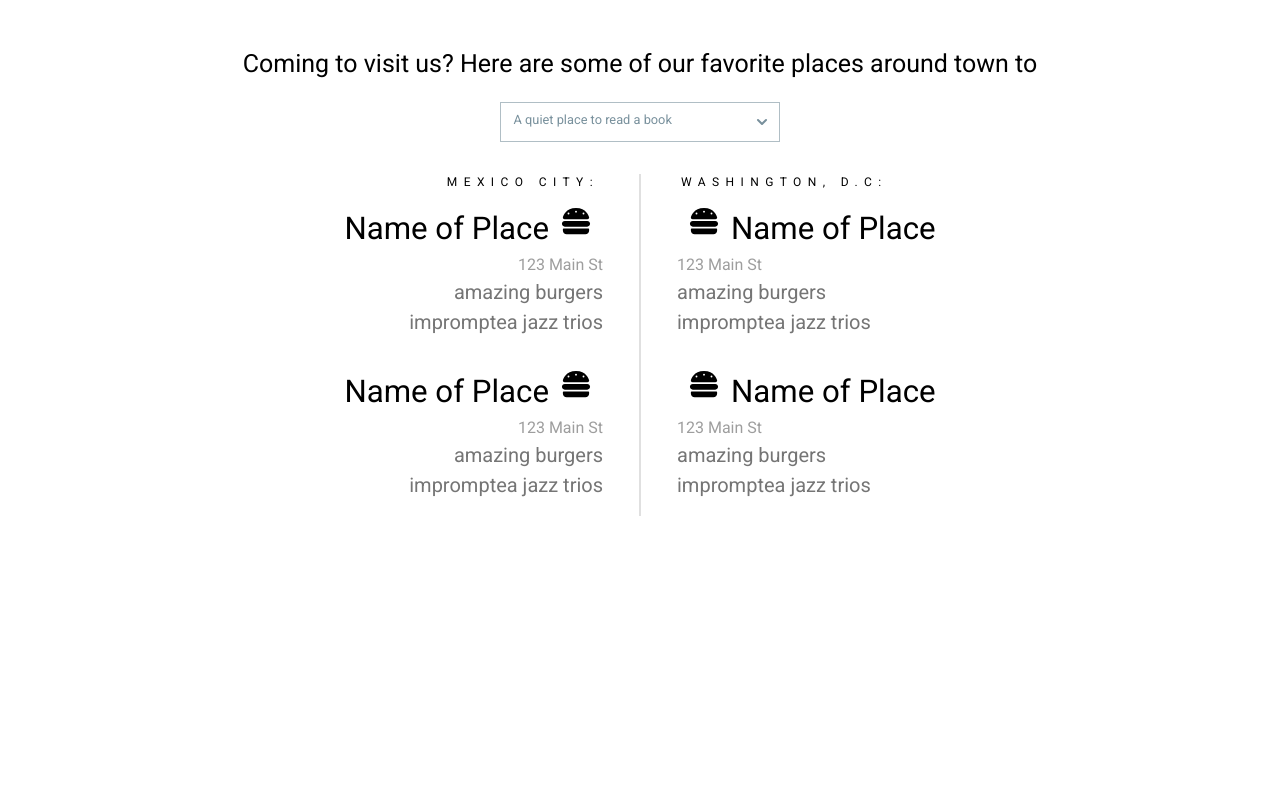
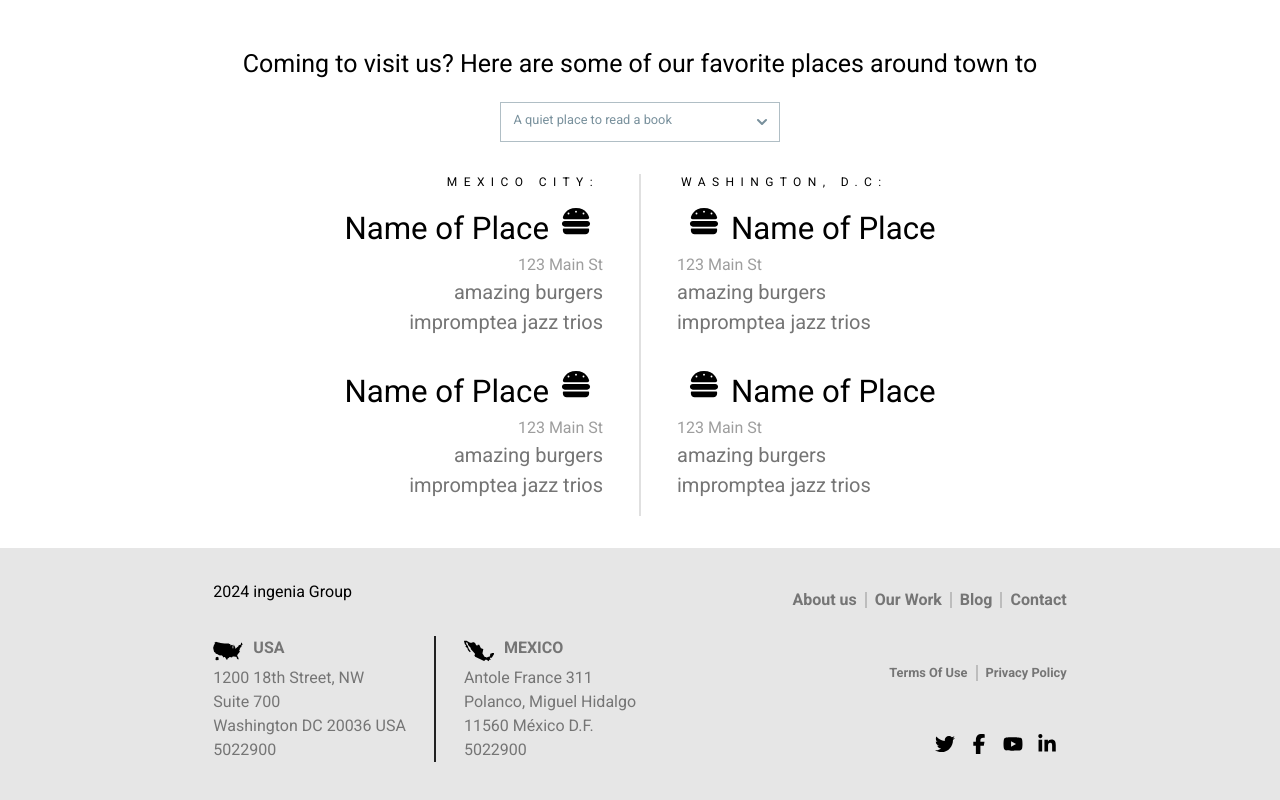
Before and after one commit to ChrisCedi/ingenia-landing, a Next.js app: page / in a window 1280 px wide. Shown: the part 1704-2504 px from the top of the page. Before the commit the page ends 2252 px from the top, so only its background shows below. Built offline with nearby package versions, Linux system fonts and the light colour scheme.

Commit message:
footer component in layout

```diff
--- /dev/null
+++ b/src/app/atoms/AddressFooter.jsx
@@ -0,0 +1,32 @@
+import { CountryCard } from "./CountryCard";
+
+export const AddressFooter = () => {
+  return (
+    <div className="flex flex-col  items-start">
+      <p>2024 ingenia Group</p>
+      <div className=" flex-col  my-8 flex md:flex-row justify-center">
+        <div>
+          <CountryCard
+            country="USA"
+            address="1200 18th Street, NW"
+            city="Suite 700"
+            state="Washington DC 20036 USA"
+            number="5022900"
+            icon="/svg/address-usa.svg"
+          />
+        </div>
+        <div className="hidden lg:flex md:border border-solid border-gray-900 mx-7" />
+        <div>
+          <CountryCard
+            country="MEXICO"
+            address="Antole France 311"
+            city="Polanco, Miguel Hidalgo"
+            state="11560 México D.F."
+            number="5022900"
+            icon="/svg/address-mexico.svg"
+          />
+        </div>
+      </div>
+    </div>
+  );
+};
--- /dev/null
+++ b/src/app/atoms/ButtonsMedia.jsx
@@ -0,0 +1,52 @@
+import Image from "next/image";
+
+export const ButtonsMedia = () => {
+  return (
+    <div className="flex mb-10 mt-2">
+      <a
+        href="https://twitter.com/i/flow/login?redirect_after_login=%2Fingeniaagency"
+        target="_blank"
+      >
+        <Image
+          src="/svg/social-twitter.svg"
+          width={25}
+          height={25}
+          className="mx-1 hover:cursor-pointer"
+          style={{ width: "20px", height: "20px", marginRight: "10px" }}
+          alt="icon"
+        />
+      </a>
+      <a href="https://www.facebook.com/IngeniaAgency/" target="_blank">
+        <Image
+          src="/svg/social-facebook.svg"
+          width={25}
+          height={25}
+          className="mx-1 hover:cursor-pointer"
+          style={{ width: "20px", height: "20px", marginRight: "10px" }}
+          alt="icon"
+        />
+      </a>
+      <a href="https://www.tiktok.com/@ingenia_agency" target="_blank">
+        <Image
+          src="/svg/social-youtube.svg"
+          width={25}
+          height={25}
+          className="mx-1 hover:cursor-pointer"
+          style={{ width: "20px", height: "20px", marginRight: "10px" }}
+          alt="icon"
+        />
+      </a>
+
+      <a href="https://www.linkedin.com/company/ingenia-group/" target="_blank">
+        <Image
+          src="/svg/social-linkedin.svg"
+          width={25}
+          height={25}
+          className="mx-1 hover:cursor-pointer"
+          style={{ width: "20px", height: "20px", marginRight: "10px" }}
+          alt="icon"
+        />
+      </a>
+    </div>
+  );
+};
--- /dev/null
+++ b/src/app/atoms/CountryCard.jsx
@@ -0,0 +1,29 @@
+import Image from "next/image";
+
+export const CountryCard = ({
+  country,
+  address,
+  city,
+  state,
+  number,
+  icon,
+}) => {
+  return (
+    <div>
+      <div className="flex">
+        <Image
+          src={icon}
+          width={25}
+          height={25}
+          style={{ width: "30px", height: "30px", marginRight: "10px" }}
+          alt="icon"
+        />
+        <p className="font-bold text-gray-600">{country}</p>
+      </div>
+      <p className="text-gray-600">{address}</p>
+      <p className="text-gray-600">{city}</p>
+      <p className="text-gray-600">{state}</p>
+      <p className="text-gray-600">{number}</p>
+    </div>
+  );
+};
--- /dev/null
+++ b/src/app/atoms/RoutesFooter.jsx
@@ -0,0 +1,26 @@
+import Link from "next/link";
+import { routes } from "@/app/components/molecules/Header/routes";
+
+export const RoutesFooter = () => {
+  return (
+    <div className="flex flex-col items-end my-2">
+      <div className="flex items-center">
+        <Link className="text-gray-600 font-semibold" href={routes.about}>
+          About us
+        </Link>
+        <div className="border border-solid border-gray-400 h-4 mx-2" />
+        <Link className="text-gray-600 font-semibold" href={routes.work}>
+          Our Work
+        </Link>
+        <div className="border border-solid border-gray-400 h-4 mx-2" />
+        <Link className="text-gray-600 font-semibold" href={routes.manifest}>
+          Blog
+        </Link>
+        <div className="border border-solid border-gray-400 h-4 mx-2" />
+        <Link className="text-gray-600 font-semibold" href={routes.contact}>
+          Contact
+        </Link>
+      </div>
+    </div>
+  );
+};
--- /dev/null
+++ b/src/app/atoms/TermsFooter.jsx
@@ -0,0 +1,22 @@
+import Link from "next/link";
+import { routes } from "@/app/components/molecules/Header/routes";
+
+export const TermsFooter = () => {
+  return (
+    <div className="flex items-center my-2">
+      <Link
+        className="text-gray-600 font-semibold text-sm"
+        href={routes.manifest}
+      >
+        Terms Of Use
+      </Link>
+      <div className="border border-solid border-gray-400 h-4 mx-2" />
+      <Link
+        className="text-gray-600 font-semibold text-sm"
+        href={routes.contact}
+      >
+        Privacy Policy
+      </Link>
+    </div>
+  );
+};
--- /dev/null
+++ b/src/app/components/molecules/Footer/Footer.jsx
@@ -0,0 +1,22 @@
+import { CountryCard } from "@/app/atoms/CountryCard";
+import { TermsFooter } from "@/app/atoms/TermsFooter";
+import { RoutesFooter } from "@/app/atoms/RoutesFooter";
+import { AddressCard } from "@/app/atoms/AddressCard";
+import { AddressFooter } from "@/app/atoms/AddressFooter";
+import { ButtonsMedia } from "@/app/atoms/ButtonsMedia";
+
+export const Footer = () => {
+  return (
+    <div className="min-h-40 bg-grey flex justify-center">
+      <div className="grid grid-cols-1 md:grid-cols-2 w-5/6 md:w-5/6 lg:w-4/6 py-8">
+        <AddressFooter />
+        <div className="flex flex-col items-end h-auto justify-center lg:justify-between">
+          <RoutesFooter />
+
+          <TermsFooter />
+          <ButtonsMedia />
+        </div>
+      </div>
+    </div>
+  );
+};
--- a/src/app/layout.js
+++ b/src/app/layout.js
@@ -2,6 +2,7 @@ import { Inter } from "next/font/google";
 import "./globals.css";
 import { roboto } from "./ui/fonts";
 import { Header } from "@/components/molecules/Header/Header";
+import { Footer } from "@/components/molecules/Footer/Footer";
 
 const inter = Inter({ subsets: ["latin"] });
 
@@ -19,6 +20,7 @@ export default function RootLayout({ children }) {
       <body className={`${roboto.className} antialiased`}>
         <Header />
         {children}
+        <Footer />
       </body>
     </html>
   );
```
